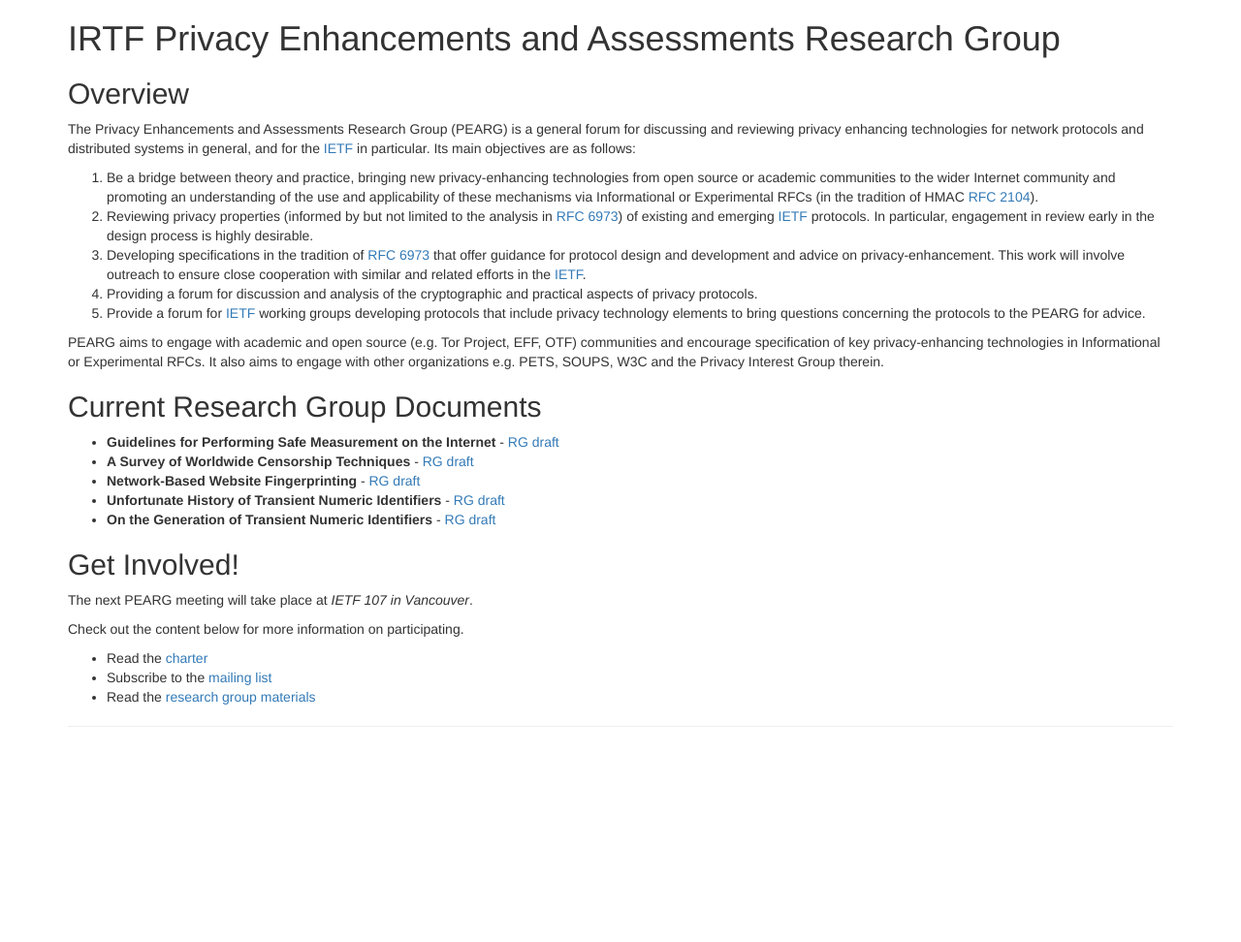
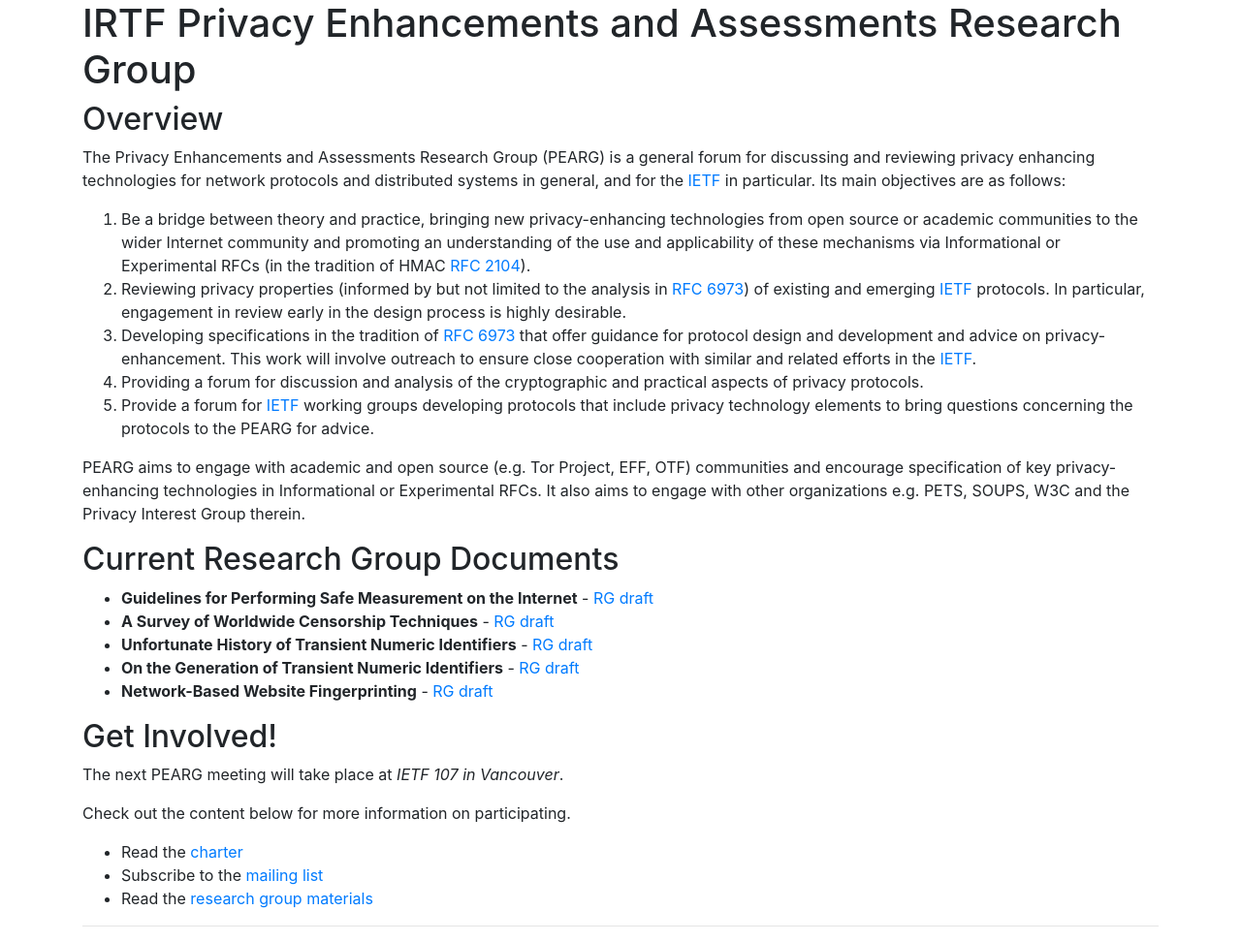
Before and after one commit to IRTF-PEARG/irtf-pearg.github.io, a Jekyll site: the page built from index.md, in a window 1280 px wide. Shown: the whole page at 97% size. Built offline with Jekyll 4.4.1, drawn with Linux system fonts in a browser that asks for light colours; nearby versions of some CDN libraries; library files that are not in the unit come from our copies; before the commit the page ends 900 px from its top, so only the background shows below that.

Commit message:
Fix and sort.

```diff
--- a/_layouts/front.html
+++ b/_layouts/front.html
@@ -5,7 +5,7 @@
     <meta http-equiv="Content-Type" content="text/html; charset=UTF-8" />
     <title>{{ page.title }}</title>
     <meta name="viewport" content="width=device-width, initial-scale=1">
-    <link href="/lib/bootstrap/dist/css/bootstrap.min.css" rel="stylesheet">
+    <link href="/lib/bootstrap/bootstrap.min.css" rel="stylesheet">
     <meta property="og:type" content="website">
     <meta property="og:title" content="IRTF PEARG">
     <meta property="og:description" content="Privacy Enhancements and Assessments Research Group">
--- a/index.md
+++ b/index.md
@@ -23,12 +23,12 @@ PEARG aims to engage with academic and open source (e.g. Tor Project, EFF, OTF)
     [RG draft](https://datatracker.ietf.org/doc/draft-irtf-pearg-safe-internet-measurement/)
 - **A Survey of Worldwide Censorship Techniques** -
     [RG draft](https://datatracker.ietf.org/doc/draft-irtf-pearg-censorship/)
-- **Network-Based Website Fingerprinting** -
-    [RG draft](https://datatracker.ietf.org/doc/draft-wood-pearg-website-fingerprinting/)
 - **Unfortunate History of Transient Numeric Identifiers** -
     [RG draft](https://datatracker.ietf.org/doc/draft-irtf-pearg-numeric-ids-history/)
 - **On the Generation of Transient Numeric Identifiers** -
     [RG draft](https://datatracker.ietf.org/doc/draft-irtf-pearg-numeric-ids-generation/)
+- **Network-Based Website Fingerprinting** -
+    [RG draft](https://datatracker.ietf.org/doc/draft-wood-pearg-website-fingerprinting/)
 
 ## Get Involved!
 
```
